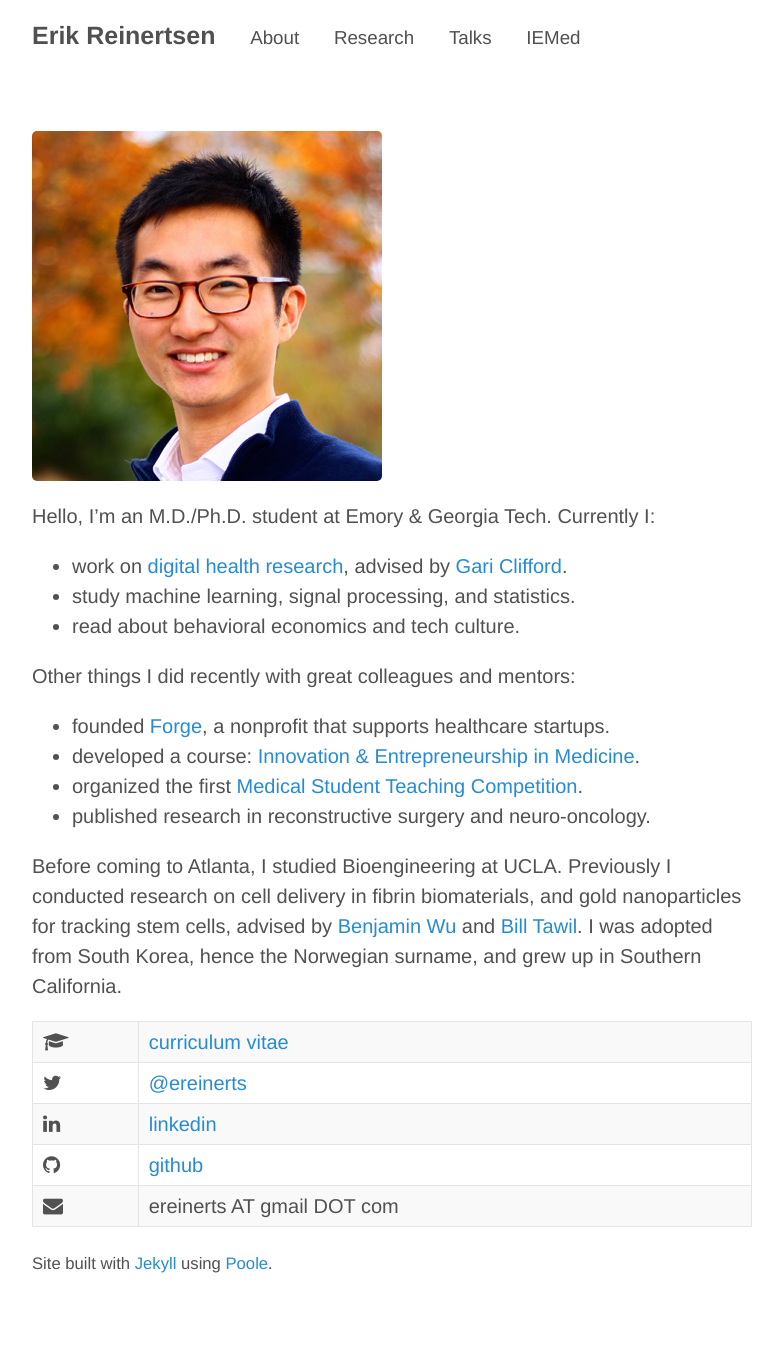
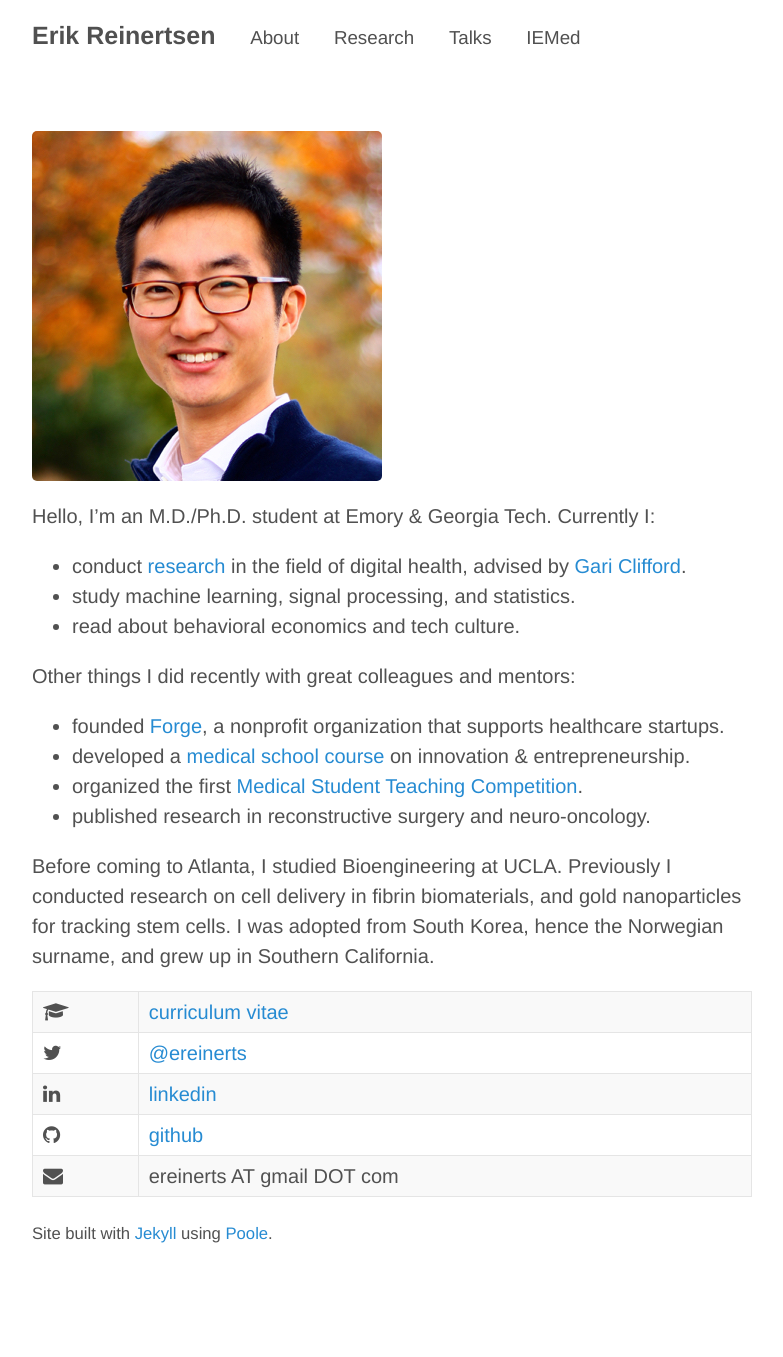
Before and after one commit to erikr/erikr.github.io, a Jekyll site: the page built from about.md, in a window 1280 px wide. Shown: the whole page, without its empty margins (248-1031 px from the left). Built offline with Jekyll 4.4.1, drawn with Linux system fonts in a browser that asks for light colours; nearby versions of some CDN libraries; after the commit the page ends 1327 px from its top, so only the background shows below that.

Commit message:
updates to about/md

```diff
--- a/about.md
+++ b/about.md
@@ -8,18 +8,18 @@ title: ""
 
 Hello, I'm an M.D./Ph.D. student at Emory & Georgia Tech. Currently I:
 
-+ work on [digital health research](http://erikreinertsen.com/research/), advised by [Gari Clifford](http://gdclifford.info/gari).
++ conduct [research](http://erikreinertsen.com/research/) in the field of digital health, advised by [Gari Clifford](http://gdclifford.info/gari).
 + study machine learning, signal processing, and statistics.
 + read about behavioral economics and tech culture.
 
 Other things I did recently with great colleagues and mentors:
 
-+ founded [Forge](http://forgehealth.org), a nonprofit that supports healthcare startups.
-+ developed a course: [Innovation & Entrepreneurship in Medicine](http://erikreinertsen.com/iemed/).
++ founded [Forge](http://forgehealth.org), a nonprofit organization that supports healthcare startups.
++ developed a [medical school course](http://erikreinertsen.com/iemed/) on innovation & entrepreneurship.
 + organized the first [Medical Student Teaching Competition](http://emorymstc.com/).
 + published research in reconstructive surgery and neuro-oncology.
 
-Before coming to Atlanta, I studied Bioengineering at UCLA. Previously I conducted research on cell delivery in fibrin biomaterials, and gold nanoparticles for tracking stem cells, advised by [Benjamin Wu](http://www.bioeng.ucla.edu/people/faculty/Faculty/benjamin-m.-wu-d.d.s.-ph.d) and [Bill Tawil](http://www.bioeng.ucla.edu/people/faculty/adjunct-faculty/bill-j.-tawil-ph.d). I was adopted from South Korea, hence the Norwegian surname, and grew up in Southern California.
+Before coming to Atlanta, I studied Bioengineering at UCLA. Previously I conducted research on cell delivery in fibrin biomaterials, and gold nanoparticles for tracking stem cells. I was adopted from South Korea, hence the Norwegian surname, and grew up in Southern California.
 
 <i class="fa fa-graduation-cap"></i> | [curriculum vitae](https://dl.dropboxusercontent.com/u/1102315/Erik%20Reinertsen%20CV.pdf)
 <i class="fa fa-twitter"></i> | [@ereinerts](http://www.twitter.com/ereinerts)
```
